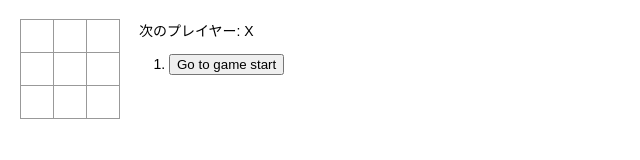
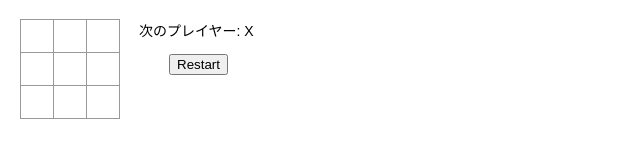
Before and after one commit to recursion-red-team/git-workshop, a React (Create React App) app in the folder game/: page / in a window 1280 px wide. Shown: the top 160 px of the page, without its empty margins (0-640 px from the left). Built offline with nearby package versions, Linux system fonts and the light colour scheme.

Commit message:
Restartのみ表示 #12

```diff
--- a/game/src/components/Game.jsx
+++ b/game/src/components/Game.jsx
@@ -39,10 +39,18 @@ const Game = () => {
     setXIsNext(step % 2 === 0);
   };
   const moves = history.map((step, move) => {
-    const desc = move ? `Go to move # ${move}` : `Go to game start`;
+    const desc = move ? `Go to move # ${move}` : `Restart`;
+    let visibility = ""
+    if (move === 0)visibility = "visible";
+    else visibility = "hidden";
     return (
         <li key={move}>
-            <button onClick={() => jumpTo(move)}> {desc} </button>
+            <button
+              className={visibility}
+              onClick={() => jumpTo(move)}
+            >
+            {desc}
+            </button>
         </li>
     );
   });
@@ -112,7 +120,7 @@ const Game = () => {
         </div>
         <div className="game-info">
             <div>{getWinner()}</div>
-            <ol>{moves}</ol>
+            <ul>{moves}</ul>
         </div>
     </div>
   )
--- a/game/src/css/index.css
+++ b/game/src/css/index.css
@@ -19,6 +19,7 @@ body {
 
 ol, ul {
   padding-left: 30px;
+  list-style-type: none;
 }
 
 .board-row:after {
@@ -62,3 +63,11 @@ ol, ul {
 .game-info {
   margin-left: 20px;
 }
+
+.visible{
+  visibility: visible;
+}
+
+.hidden{
+  visibility: hidden;
+}
```
